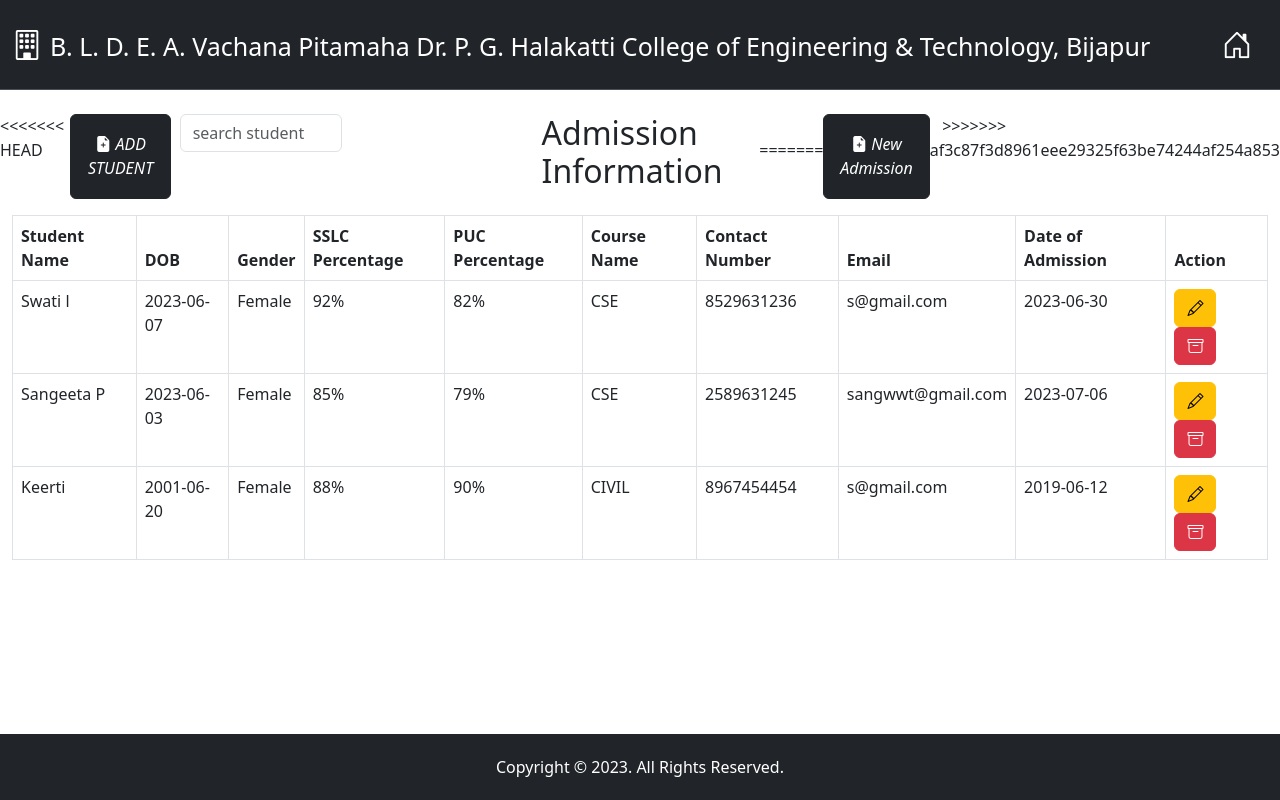
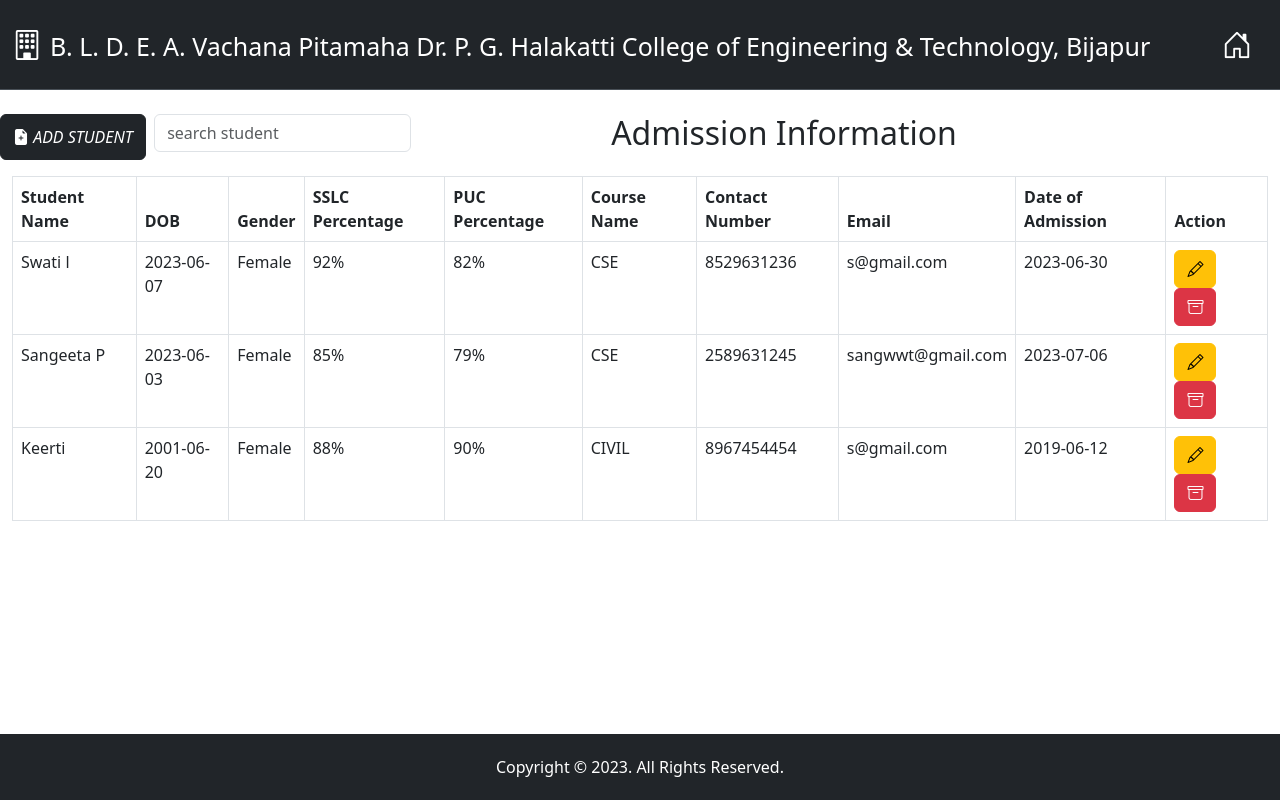
Before and after one commit to Soujanaya-Sambanni/CollegeWebsite, an Angular app: page /admission in a window 1280 px wide. Built offline with nearby package versions, Linux system fonts and the light colour scheme; data requests are answered from the project's data file.

Commit message:
admission commit

```diff
--- a/src/app/admission/admission.component.html
+++ b/src/app/admission/admission.component.html
@@ -1,7 +1,6 @@
 <br>
 <div class="d-flex">
 
-<<<<<<< HEAD
 
     <button class="btn btn-success" class="btn btn-dark" data-bs-toggle="modal" data-bs-target="#exampleModal"><i class="bi bi-file-earmark-plus-fill"> ADD STUDENT</i></button>&nbsp;&nbsp;
     <div class="search-student" >
@@ -9,10 +8,6 @@
           (input)="searchstudent($event)">
       </div>
       <h2 style="margin-left: 200px;">Admission Information</h2>&nbsp;&nbsp;
-=======
-    <button class="btn btn-success" class="btn btn-dark" data-bs-toggle="modal" data-bs-target="#exampleModal"><i class="bi bi-file-earmark-plus-fill"> New Admission</i></button>&nbsp;&nbsp;
-
->>>>>>> af3c87f3d8961eee29325f63be74244af254a853
   </div>
 
   <!-- Modal -->
```
